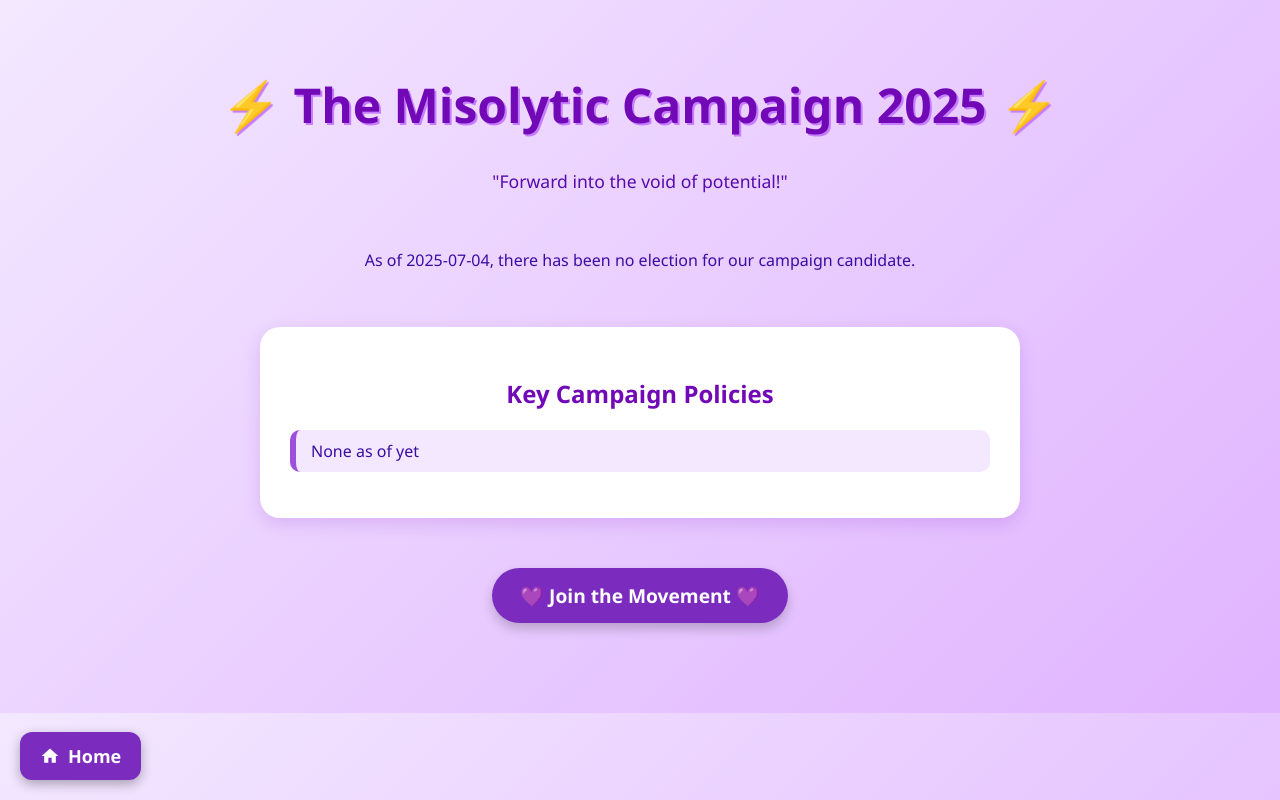
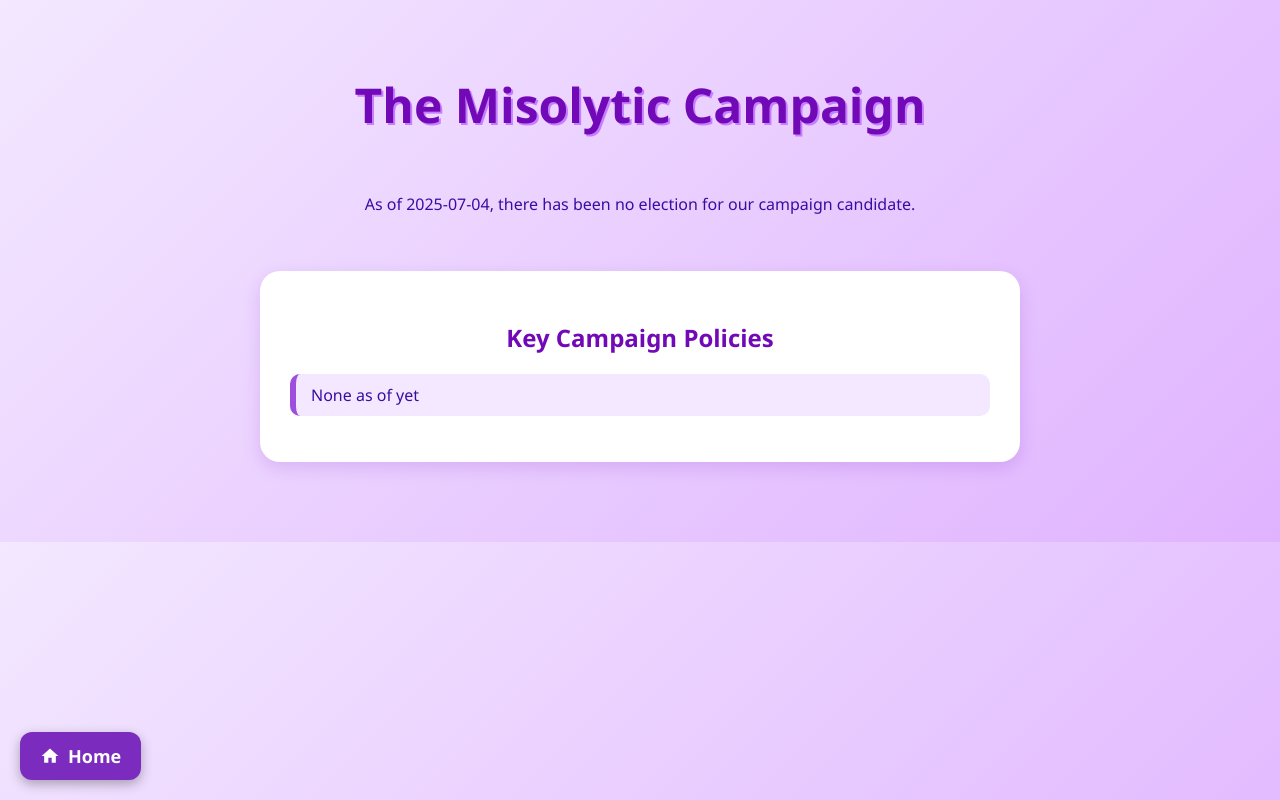
Before and after one commit to misolyticparty/misolyticparty.github.io, a plain HTML site: page campaign.html in a window 1280 px wide. Drawn offline with Linux system fonts and the light colour scheme.

Commit message:
Update campaign.html

```diff
--- a/campaign.html
+++ b/campaign.html
@@ -136,8 +136,7 @@
 <body>
 
   <header>
-    <h1>⚡ The Misolytic Campaign 2025 ⚡</h1>
-    <p style="color:#560bad;font-size:1.1em;">"Forward into the void of potential!"</p>
+    <h1>The Misolytic Campaign</h1>
   </header>
 
   <section class="candidate">
@@ -151,8 +150,6 @@
     </ul>
   </section>
 
-  <a href="mailto:join@misolytic.party" class="cta-button">💜 Join the Movement 💜</a>
-
   <!-- Home button -->
   <a href="index.html" class="home-button" aria-label="Go to Home">
     <svg viewBox="0 0 24 24" aria-hidden="true" focusable="false">
```
